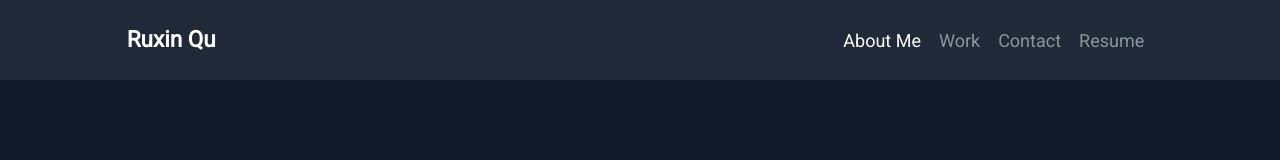
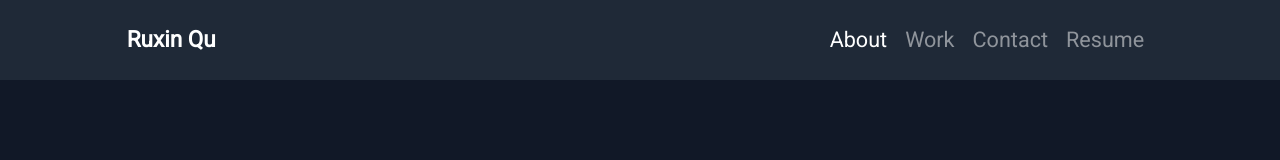
Before and after one commit to RuxinQu/react-portfolio, a React (Create React App) app: page / in a window 1280 px wide. Shown: the top 160 px of the page. Built offline with nearby package versions, Linux system fonts and the light colour scheme.

Commit message:
seperate css files

```diff
--- a/src/App.css
+++ b/src/App.css
@@ -1,25 +1,5 @@
-@import url('https://fonts.googleapis.com/css2?family=Roboto&display=swap');
-
-html {
-  font-size: 18px;
-}
-
 .App {
   background-color: #111827;
   color: #cbd5e0;
-  font-family: 'Roboto', sans-serif;
+  font-family: "Roboto", sans-serif;
 }
-
-.navbar-container {
-  background-color: #1f2937;
-}
-
-.navbar{
-  height: 10vh;
-  width: 85%;
-  margin: 0 auto;
-}
-
-#about-me{
-  min-height: 60vh;
-}
--- a/src/App.js
+++ b/src/App.js
@@ -2,6 +2,8 @@ import logo from "./logo.svg";
 import { NavbarContainer } from "./container/NavbarContainer";
 import { AboutMe } from "./component/About";
 import "./App.css";
+import "./index.css";
+import "./styles.css";
 
 function App() {
   return (
--- a/src/component/Navbar.js
+++ b/src/component/Navbar.js
@@ -28,7 +28,7 @@ export const Navbar = ({ currentPage, handlePageChange }) => {
                   currentPage === "About" ? "nav-link active" : "nav-link"
                 }
               >
-                About Me
+                About
               </a>
             </li>
             <li className="nav-item">
--- a/src/index.css
+++ b/src/index.css
@@ -1,3 +1,9 @@
+@import url("https://fonts.googleapis.com/css2?family=Roboto&display=swap");
+
+html {
+  font-size: 18px;
+}
+
 body {
   margin: 0;
   font-family: -apple-system, BlinkMacSystemFont, 'Segoe UI', 'Roboto', 'Oxygen',
--- /dev/null
+++ b/src/styles.css
@@ -0,0 +1,14 @@
+.navbar-container {
+  background-color: #1f2937;
+}
+
+.navbar {
+  height: 10vh;
+  width: 85%;
+  margin: 0 auto;
+  font-size: 1.2rem;
+}
+
+#about-me {
+  min-height: 60vh;
+}
```
Also changed, not shown: src/component/About.js (+9 -5 lines).
